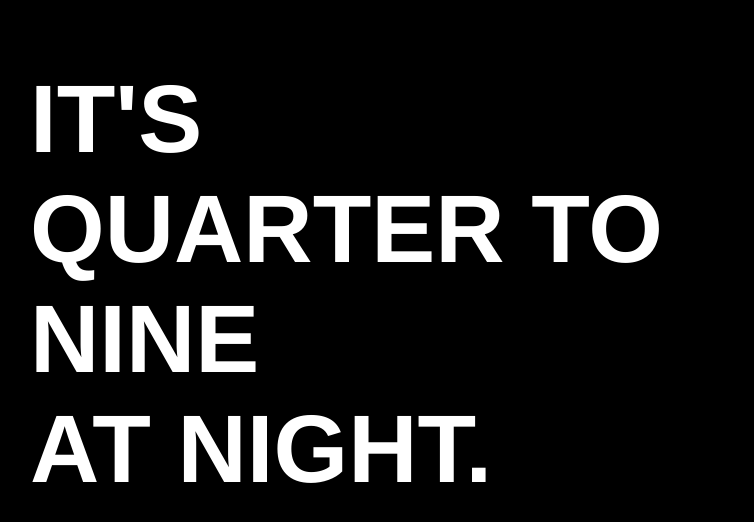
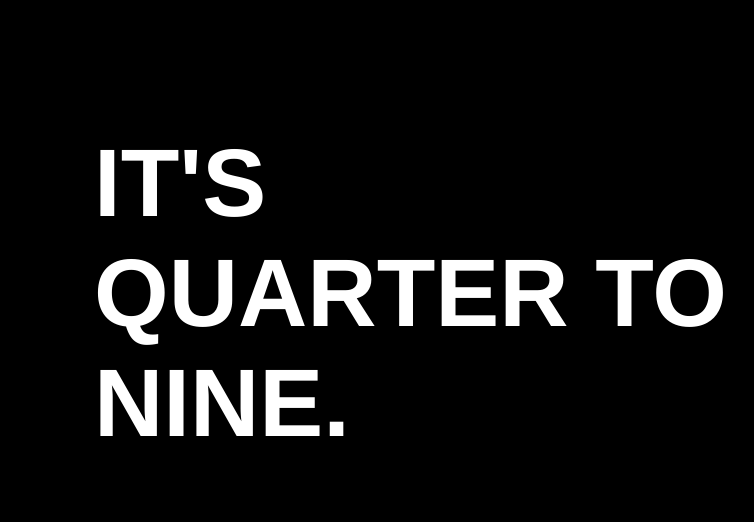
Before and after one commit to Core121/WordClock2, an Angular app: page / in a window 1280 px wide. Shown: the top 522 px of the page, without its empty margins (34-788 px from the left). Built offline with nearby package versions, Linux system fonts and the light colour scheme; a web font is replaced by a local one.

Commit message:
User settings work!!

```diff
--- a/src/app/app.component.ts
+++ b/src/app/app.component.ts
@@ -1,7 +1,6 @@
-import { AfterViewInit, Component, ElementRef, HostListener, Inject, Renderer2, ViewEncapsulation } from '@angular/core';
+import { DOCUMENT } from '@angular/common';
+import { AfterViewInit, Component, ElementRef, HostListener, Inject, OnInit, Renderer2, ViewEncapsulation } from '@angular/core';
 import { SettingsService } from './services/settings.service';
-
-
 
 @Component({
   selector: 'app-root',
@@ -10,26 +9,44 @@ import { SettingsService } from './services/settings.service';
   encapsulation: ViewEncapsulation.None
 })
 
-export class AppComponent implements AfterViewInit {
+export class AppComponent implements OnInit {
   title = 'wordclock2';
 
+  constructor(private el: ElementRef, private renderer: Renderer2, private settingsService: SettingsService) {
+  }
 
-  constructor(private el: ElementRef, private renderer: Renderer2, private settingsService: SettingsService) {
+  ngOnInit(): void {
+    this.renderer.setStyle(this.el.nativeElement.ownerDocument.body, 'backgroundColor', this.settingsService.getBackgroundColor());
     window.wallpaperPropertyListener = {
-      applyUserProperties(properties) {
-        this.settingsService.setTimePeriodEnabled(false);
-      }
+      applyUserProperties: (properties) => {
+        console.log(properties);
+        if (properties.fontcolor) {
+          var customColor = properties.fontcolor.value.split(' ');
+          customColor = customColor.map(function (c) {
+            return Math.ceil(c * 255);
+          });
+          var customColorAsCSS = 'rgb(' + customColor + ')'
+          this.settingsService.setFontColor(customColorAsCSS);
+        }
+
+        if(properties.textalignment){
+          this.settingsService.setTextAlignment(properties.textalignment.value);
+        }
+
+        if(properties.backgroundcolor){
+          var customColor = properties.backgroundcolor.value.split(' ');
+          customColor = customColor.map(function (c) {
+            return Math.ceil(c * 255);
+          });
+          var customColorAsCSS = 'rgb(' + customColor + ')'
+          this.settingsService.setBackgroundColor(customColorAsCSS);
+          this.renderer.setStyle(this.el.nativeElement.ownerDocument.body, 'backgroundColor', this.settingsService.getBackgroundColor());
+        }
+
+        if(properties.timeperiod){
+          this.settingsService.setTimePeriodEnabled(properties.timeperiod.value);
+        }
+      },
     };
   }
-
-  ngAfterViewInit(): void {
-    this.renderer.setStyle(this.el.nativeElement.ownerDocument.body, 'backgroundColor', this.settingsService.getBackgroundColor());
-    window.wallpaperPropertyListener = {
-      applyUserProperties(properties) {
-        this.settingsService.setTimePeriodEnabled(false);
-      }
-    };
-  }
-
-
 }
--- a/src/app/app.module.ts
+++ b/src/app/app.module.ts
@@ -6,11 +6,6 @@ import { AppComponent } from './app.component';
 import { FuzzyTimeComponent } from './fuzzy-time/fuzzy-time.component';
 import { NgbModule } from '@ng-bootstrap/ng-bootstrap';
 
-declare global {
-  interface Window {
-    wallpaperPropertyListener : any;
-  }
-}
 @NgModule({
   declarations: [
     AppComponent,
@@ -21,7 +16,6 @@ declare global {
     NgbModule,
     BrowserAnimationsModule
   ],
-  providers: [{ provide: Window, useValue: window }],
   bootstrap: [AppComponent]
 })
 export class AppModule { }
--- a/src/app/fuzzy-time/fuzzy-time.component.html
+++ b/src/app/fuzzy-time/fuzzy-time.component.html
@@ -1,4 +1,4 @@
-<div class="clock-text" [ngStyle]="{'color': settingsService.getFontColor()}">
+<div class="clock-text" [ngStyle]="{'color': settingsService.getFontColor(), 'text-align' : settingsService.getTextAlignment()}">
   <span>It's </span>
   <span *ngIf="this.wordTime.preposition">{{this.wordTime.preposition}}</span>
   <span *ngIf="this.wordTime.minute"><br />{{this.wordTime.minute}}</span>
--- a/src/app/fuzzy-time/fuzzy-time.component.scss
+++ b/src/app/fuzzy-time/fuzzy-time.component.scss
@@ -6,5 +6,5 @@
     font-weight: 600;
     font-family: 'Product Sans', Helvetica, Arial, sans-serif;
     line-height: normal;
-    margin: 5%;
+    margin: 10%;
 }
--- a/src/app/fuzzy-time/fuzzy-time.component.ts
+++ b/src/app/fuzzy-time/fuzzy-time.component.ts
@@ -17,7 +17,6 @@ export const fadeInOut = trigger('fadeInOut', [
 
 export class FuzzyTimeComponent implements OnInit {
   public wordTime: WordTime = new WordTime();
-
   constructor(public settingsService: SettingsService) {
     setInterval(() => {
       var now = new Date();
@@ -28,7 +27,6 @@ export class FuzzyTimeComponent implements OnInit {
   }
 
   ngOnInit(): void {
-
   }
 
 }
--- a/src/app/services/settings.service.ts
+++ b/src/app/services/settings.service.ts
@@ -6,32 +6,41 @@ import { Injectable } from '@angular/core';
 export class SettingsService {
   private backgroundColor = '#000';
   private fontColor = '#fff';
-  private timePeriodEnabled = true;
+  private timePeriodEnabled = false;
+  private alignment = 'left';
 
   constructor() { }
 
-  setFontColor(fontColor: string) {
+  public setFontColor(fontColor: string) {
     this.fontColor = fontColor;
   }
 
-  getFontColor() {
+  public getFontColor() {
     return this.fontColor;
   }
 
-  setBackgroundColor(backgroundColor: string) {
+  public setBackgroundColor(backgroundColor: string) {
     this.backgroundColor = backgroundColor;
   }
 
-  getBackgroundColor() {
+  public getBackgroundColor() {
     return this.backgroundColor;
   }
 
-  setTimePeriodEnabled(timePeriodEnabled: boolean) {
+  public setTimePeriodEnabled(timePeriodEnabled: boolean) {
     this.timePeriodEnabled = timePeriodEnabled;
   }
 
-  getTimePeriodEnabled() {
+  public getTimePeriodEnabled() {
     return this.timePeriodEnabled;
   }
 
+  public setTextAlignment(alignment: string){
+    this.alignment = alignment;
+  }
+
+  public getTextAlignment(){
+    return this.alignment;
+  }
+
 }
--- a/src/polyfills.ts
+++ b/src/polyfills.ts
@@ -51,7 +51,6 @@ import '@angular/localize/init';
  */
 import 'zone.js';  // Included with Angular CLI.
 
-
 /***************************************************************************************************
  * APPLICATION IMPORTS
  */
--- a/tsconfig.json
+++ b/tsconfig.json
@@ -18,6 +18,7 @@
     "importHelpers": true,
     "target": "es2017",
     "noImplicitAny": false,
+    "typeRoots": ["./node_modules/@types", "./src/types"],
     "module": "es2020",
     "lib": [
       "es2020",
```
Also changed, not shown: src/types/global.d.ts (added, +9 -0 lines).
